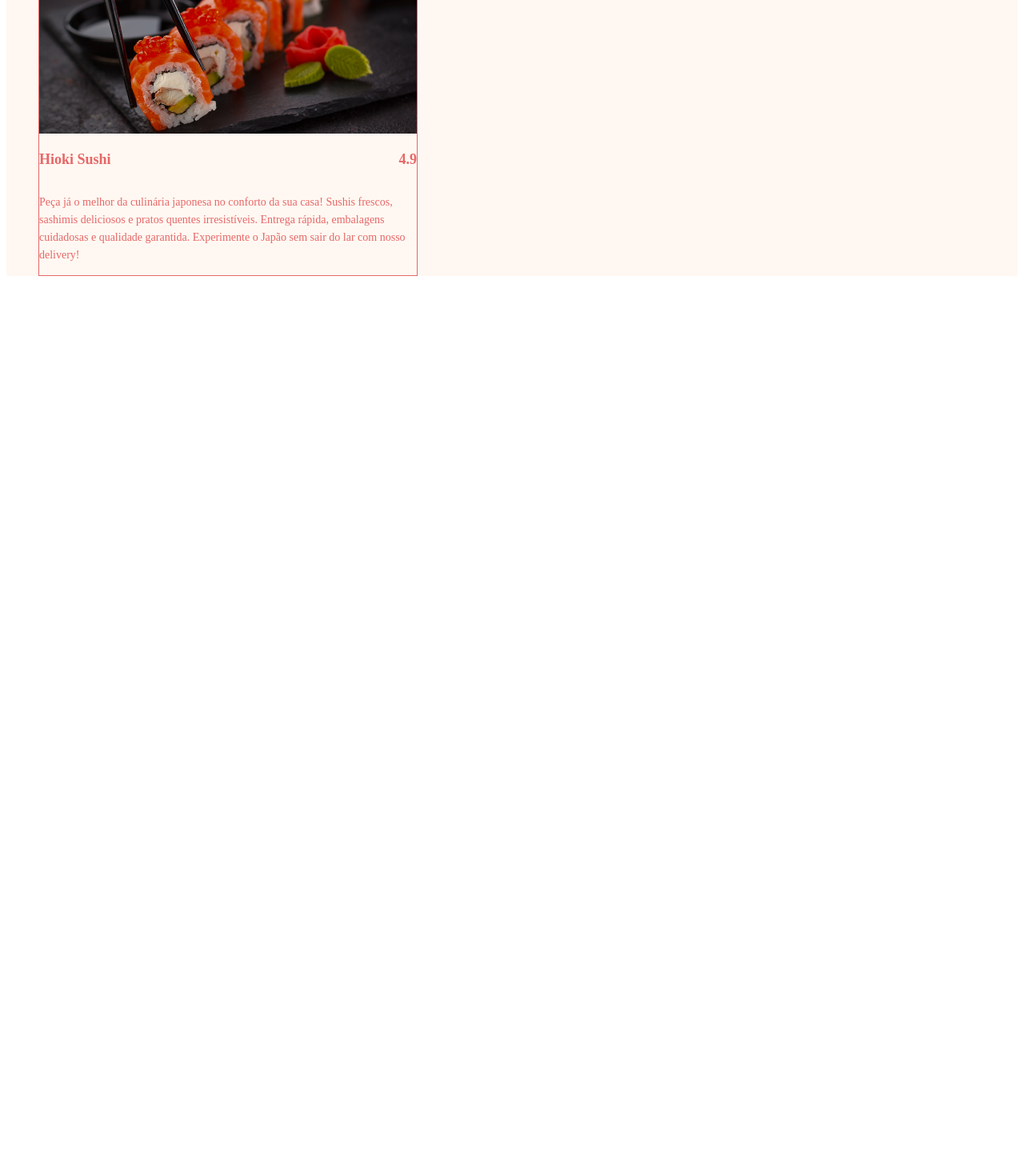
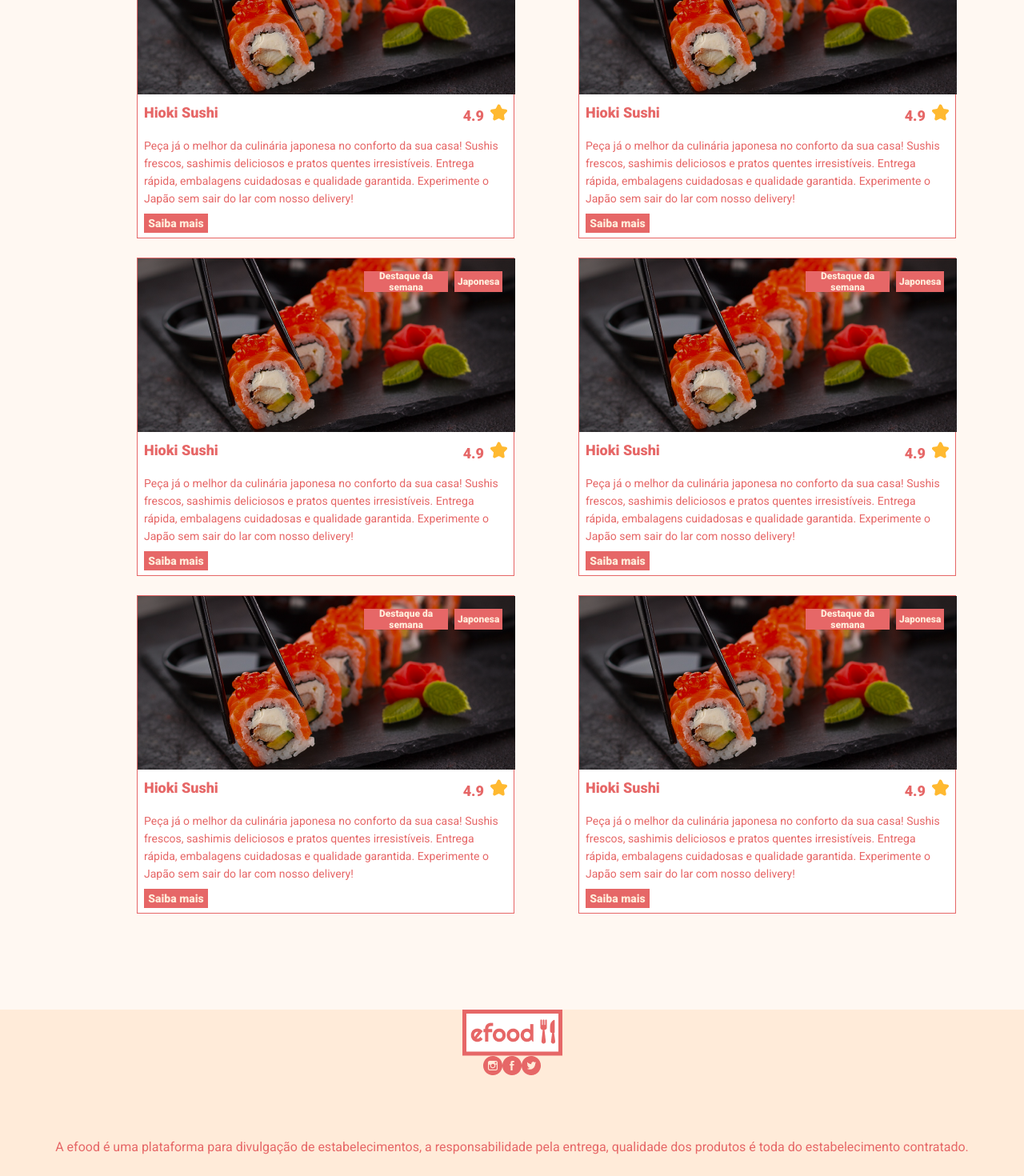
Before and after one commit to ThgFeldmann/Efood, a React (Create React App) app in the folder efood/: page / in a window 1280 px wide. Shown: the part 540-2010 px from the top of the page at 80% size. Before the commit the page ends 901 px from the top, so only its background shows below. Built offline with nearby package versions, Linux system fonts and the light colour scheme.

Commit message:
começando a criar o footer
- a lista de refeições n está centralizada corretamente

```diff
--- a/efood/src/App.tsx
+++ b/efood/src/App.tsx
@@ -1,5 +1,6 @@
-import Hero from './components/Home/Hero'
-import Listagem from './components/Home/Listagem'
+import Footer from './components/Footer'
+import Hero from './components/Hero'
+import Listagem from './components/Listagem'
 import { Body, EstiloGlobal } from './styles'
 
 function App() {
@@ -8,6 +9,7 @@ function App() {
       <EstiloGlobal />
       <Hero />
       <Listagem />
+      <Footer />
     </Body>
   )
 }
--- /dev/null
+++ b/efood/src/components/Footer/index.tsx
@@ -0,0 +1,23 @@
+import { FooterContainer, RedesContainer } from './styles'
+import logo from '../../assets/images/logo.png'
+import instagram from '../../assets/images/instagram.png'
+import facebook from '../../assets/images/facebook.png'
+import twitter from '../../assets/images/twitter.png'
+
+const Footer = () => (
+  <FooterContainer>
+    <img src={logo} alt="Logo da Efood" />
+    <RedesContainer>
+      <img src={instagram} alt="Logo do Instagram" />
+      <img src={facebook} alt="Logo do Facebook" />
+      <img src={twitter} alt="Logo do Twitter" />
+    </RedesContainer>
+    <p>
+      A efood é uma plataforma para divulgação de estabelecimentos, a
+      responsabilidade pela entrega, qualidade dos produtos é toda do
+      estabelecimento contratado.
+    </p>
+  </FooterContainer>
+)
+
+export default Footer
--- /dev/null
+++ b/efood/src/components/Footer/styles.ts
@@ -0,0 +1,29 @@
+import styled from 'styled-components'
+import { cores } from '../../styles'
+
+export const FooterContainer = styled.div`
+  background-color: ${cores.bege};
+  width: 100%;
+  height: 298px;
+  display: flex;
+  flex-direction: column;
+  -webkit-box-pack: justify;
+  -webkit-box-align: center;
+  align-items: center;
+
+  img: first-children {
+    margin-top: 40px;
+    margin-bottom: 32.5px;
+  }
+`
+
+export const RedesContainer = styled.div`
+  display: flex;
+  justify-content: space-between;
+
+  img {
+    margin-bottom: 80px;
+  }
+`
+
+export const Disclaimer = styled.p``
--- a/efood/src/components/Home/Hero/index.tsx
+++ b/efood/src/components/Hero/index.tsx
@@ -1,6 +1,6 @@
-import logo from '../../../assets/images/logo.png'
+import logo from '../../assets/images/logo.png'
 import { Container, Title } from './styles'
-import bannerImg from '../../../assets/images/Vector.png'
+import bannerImg from '../../assets/images/Vector.png'
 
 const Hero = () => (
   <Container style={{ backgroundImage: `url(${bannerImg})` }}>
--- a/efood/src/components/Home/Hero/styles.ts
+++ b/efood/src/components/Hero/styles.ts
@@ -1,5 +1,4 @@
 import styled from 'styled-components'
-import { cores } from '../../../styles'
 
 export const Container = styled.div`
   width: 100%;
@@ -8,7 +7,6 @@ export const Container = styled.div`
   display: flex;
   flex-direction: column;
   -webkit-box-pack: justify;
-  justify-content: space-between;
   -webkit-box-align: center;
   align-items: center;
   background-repeat: no-repeat;
@@ -17,7 +15,7 @@ export const Container = styled.div`
 
   img {
     margin-top: 40px;
-    height: 57.5;
+    height: 57.5px;
     width: 125px;
   }
 `
@@ -25,10 +23,10 @@ export const Container = styled.div`
 export const Title = styled.h4`
   max-width: 539px;
   width: 100%;
-  margin-bottom: 40px;
+  margin: 138px 0 40px;
   position: relative;
   font-size: 36px;
-  font-weight: bold;
+  font-weight: bolder;
+  line-height: 42px;
   text-align: center;
-  color: ${cores.rosa};
 `
--- a/efood/src/components/Home/Listagem/index.tsx
+++ /dev/null
@@ -1,28 +0,0 @@
-import { Card, Descricao, TitleContainer, Titulo } from './styles'
-import sushi from '../../../assets/images/sushi.png'
-import { Tag } from '../../../styles'
-import estrela from '../../../assets/images/estrela.png'
-
-const Listagem = () => (
-  <div>
-    <ul>
-      <Card>
-        <Tag>Destaque da semana</Tag>
-        <Tag>Japonesa</Tag>
-        <img src={sushi} alt="Hioki Sushi" />
-        <TitleContainer>
-          <Titulo>Hioki Sushi</Titulo>
-          <Titulo>4.9</Titulo>
-        </TitleContainer>
-        <Descricao>
-          Peça já o melhor da culinária japonesa no conforto da sua casa! Sushis
-          frescos, sashimis deliciosos e pratos quentes irresistíveis. Entrega
-          rápida, embalagens cuidadosas e qualidade garantida. Experimente o
-          Japão sem sair do lar com nosso delivery!
-        </Descricao>
-      </Card>
-    </ul>
-  </div>
-)
-
-export default Listagem
--- a/efood/src/components/Home/Listagem/styles.ts
+++ /dev/null
@@ -1,26 +0,0 @@
-import styled from 'styled-components'
-import { cores } from '../../../styles'
-
-export const Card = styled.li`
-  max-width: 472px;
-  width: 100%;
-  border: 1px solid ${cores.rosa};
-  color: ${cores.rosa};
-`
-
-export const TitleContainer = styled.div`
-  display: flex;
-  justify-content: space-between;
-`
-
-export const Titulo = styled.h3`
-  font-size: 18px;
-  font-weight: bold;
-  line-height: 21px;
-`
-
-export const Descricao = styled.p`
-  font-size: 14px;
-  font-weight: normal;
-  line-height: 22px;
-`
--- /dev/null
+++ b/efood/src/components/Listagem/index.tsx
@@ -0,0 +1,158 @@
+import {
+  Card,
+  Descricao,
+  TagContainer,
+  TitleContainer,
+  Titulo,
+  Lista,
+  CardButton,
+  TagDestaque,
+  TagCategoria
+} from './styles'
+import sushi from '../../assets/images/sushi.png'
+import estrela from '../../assets/images/estrela.png'
+
+const Listagem = () => (
+  <Lista>
+    <Card>
+      <TagContainer>
+        <TagDestaque>Destaque da semana</TagDestaque>
+        <TagCategoria>Japonesa</TagCategoria>
+      </TagContainer>
+      <img src={sushi} alt="Hioki Sushi" />
+      <TitleContainer>
+        <Titulo>Hioki Sushi</Titulo>
+        <Titulo>
+          4.9
+          <img src={estrela} alt="Estrela" />
+        </Titulo>
+      </TitleContainer>
+      <Descricao>
+        Peça já o melhor da culinária japonesa no conforto da sua casa! Sushis
+        frescos, sashimis deliciosos e pratos quentes irresistíveis. Entrega
+        rápida, embalagens cuidadosas e qualidade garantida. Experimente o Japão
+        sem sair do lar com nosso delivery!
+      </Descricao>
+      <CardButton>
+        <a href="#">Saiba mais</a>
+      </CardButton>
+    </Card>
+    <Card>
+      <TagContainer>
+        <TagDestaque>Destaque da semana</TagDestaque>
+        <TagCategoria>Japonesa</TagCategoria>
+      </TagContainer>
+      <img src={sushi} alt="Hioki Sushi" />
+      <TitleContainer>
+        <Titulo>Hioki Sushi</Titulo>
+        <Titulo>
+          4.9
+          <img src={estrela} alt="Estrela" />
+        </Titulo>
+      </TitleContainer>
+      <Descricao>
+        Peça já o melhor da culinária japonesa no conforto da sua casa! Sushis
+        frescos, sashimis deliciosos e pratos quentes irresistíveis. Entrega
+        rápida, embalagens cuidadosas e qualidade garantida. Experimente o Japão
+        sem sair do lar com nosso delivery!
+      </Descricao>
+      <CardButton>
+        <a href="#">Saiba mais</a>
+      </CardButton>
+    </Card>
+    <Card>
+      <TagContainer>
+        <TagDestaque>Destaque da semana</TagDestaque>
+        <TagCategoria>Japonesa</TagCategoria>
+      </TagContainer>
+      <img src={sushi} alt="Hioki Sushi" />
+      <TitleContainer>
+        <Titulo>Hioki Sushi</Titulo>
+        <Titulo>
+          4.9
+          <img src={estrela} alt="Estrela" />
+        </Titulo>
+      </TitleContainer>
+      <Descricao>
+        Peça já o melhor da culinária japonesa no conforto da sua casa! Sushis
+        frescos, sashimis deliciosos e pratos quentes irresistíveis. Entrega
+        rápida, embalagens cuidadosas e qualidade garantida. Experimente o Japão
+        sem sair do lar com nosso delivery!
+      </Descricao>
+      <CardButton>
+        <a href="#">Saiba mais</a>
+      </CardButton>
+    </Card>
+    <Card>
+      <TagContainer>
+        <TagDestaque>Destaque da semana</TagDestaque>
+        <TagCategoria>Japonesa</TagCategoria>
+      </TagContainer>
+      <img src={sushi} alt="Hioki Sushi" />
+      <TitleContainer>
+        <Titulo>Hioki Sushi</Titulo>
+        <Titulo>
+          4.9
+          <img src={estrela} alt="Estrela" />
+        </Titulo>
+      </TitleContainer>
+      <Descricao>
+        Peça já o melhor da culinária japonesa no conforto da sua casa! Sushis
+        frescos, sashimis deliciosos e pratos quentes irresistíveis. Entrega
+        rápida, embalagens cuidadosas e qualidade garantida. Experimente o Japão
+        sem sair do lar com nosso delivery!
+      </Descricao>
+      <CardButton>
+        <a href="#">Saiba mais</a>
+      </CardButton>
+    </Card>
+    <Card>
+      <TagContainer>
+        <TagDestaque>Destaque da semana</TagDestaque>
+        <TagCategoria>Japonesa</TagCategoria>
+      </TagContainer>
+      <img src={sushi} alt="Hioki Sushi" />
+      <TitleContainer>
+        <Titulo>Hioki Sushi</Titulo>
+        <Titulo>
+          4.9
+          <img src={estrela} alt="Estrela" />
+        </Titulo>
+      </TitleContainer>
+      <Descricao>
+        Peça já o melhor da culinária japonesa no conforto da sua casa! Sushis
+        frescos, sashimis deliciosos e pratos quentes irresistíveis. Entrega
+        rápida, embalagens cuidadosas e qualidade garantida. Experimente o Japão
+        sem sair do lar com nosso delivery!
+      </Descricao>
+      <CardButton>
+        <a href="#">Saiba mais</a>
+      </CardButton>
+    </Card>
+    <Card>
+      <TagContainer>
+        <TagDestaque>Destaque da semana</TagDestaque>
+        <TagCategoria>Japonesa</TagCategoria>
+      </TagContainer>
+      <img src={sushi} alt="Hioki Sushi" />
+      <TitleContainer>
+        <Titulo>Hioki Sushi</Titulo>
+        <Titulo>
+          4.9
+          <img src={estrela} alt="Estrela" />
+        </Titulo>
+      </TitleContainer>
+      <Descricao>
+        Peça já o melhor da culinária japonesa no conforto da sua casa! Sushis
+        frescos, sashimis deliciosos e pratos quentes irresistíveis. Entrega
+        rápida, embalagens cuidadosas e qualidade garantida. Experimente o Japão
+        sem sair do lar com nosso delivery!
+      </Descricao>
+      <CardButton>
+        <a href="#">Saiba mais</a>
+      </CardButton>
+    </Card>
+  </Lista>
+)
+
+export default Listagem
--- /dev/null
+++ b/efood/src/components/Listagem/styles.ts
@@ -0,0 +1,86 @@
+import styled from 'styled-components'
+import { cores, Tag } from '../../styles'
+
+export const Lista = styled.ul`
+  margin: 80px 171px 120px;
+  padding: 0;
+  display: grid;
+  grid-template-columns: 1fr 1fr;
+  column-gap: 80px;
+  row-gap: 24px;
+  align-items: center;
+`
+
+export const Card = styled.li`
+  max-width: 472px;
+  width: 100%;
+  max-height: 398px;
+  height: 100%;
+  border: 1px solid ${cores.rosa};
+  background-color: ${cores.branco};
+`
+
+export const TitleContainer = styled.div`
+  display: flex;
+  justify-content: space-between;
+  margin: 8px;
+  margin-bottom: 16px;
+  text-align: center;
+
+  img {
+    margin-left: 8px;
+  }
+`
+
+export const TagContainer = styled.div`
+  display: flex;
+  justify-content: flex-end;
+  position: absolute;
+  margin: 16px 16px 0 283px;
+
+  div {
+    width: 100%;
+    height: 26px;
+    font-size: 12px;
+    font-weight: bold;
+  }
+`
+
+export const TagDestaque = styled(Tag)`
+  margin-right: 8px;
+  max-width: 120px;
+  width: 100%;
+`
+
+export const TagCategoria = styled(Tag)`
+  max-width: 60px;
+`
+
+export const Titulo = styled.h3`
+  font-size: 18px;
+  font-weight: bold;
+  line-height: 21px;
+`
+
+export const Descricao = styled.p`
+  font-size: 14px;
+  font-weight: normal;
+  line-height: 22px;
+  margin: 8px;
+  margin-top: 0;
+`
+
+export const CardButton = styled(Tag)`
+  max-width: 80px;
+  width: 100%;
+  height: 24px;
+  margin: 8px;
+  margin-right: auto;
+
+  a {
+    color: ${cores.bege};
+    font-size: 14px;
+    font-weight: bold;
+    line-height: 16px;
+  }
+`
--- a/efood/src/styles/index.ts
+++ b/efood/src/styles/index.ts
@@ -3,16 +3,20 @@ import styled, { createGlobalStyle } from 'styled-components'
 export const cores = {
   rosa: '#E66767',
   bege: '#FFEBD9',
-  begeClaro: '#FFF8F2'
+  begeClaro: '#FFF8F2',
+  branco: '#FFF'
 }
 
 export const EstiloGlobal = createGlobalStyle`
+  * {
     margin: 0;
     padding: 0;
     box-sizing: border-box;
     font-family: Roboto, sans-serif;
     list-style: none;
+    text-decoration: none;
     color: ${cores.rosa};
+  }
 `
 
 export const Body = styled.div`
@@ -28,5 +32,8 @@ export const Tag = styled.div`
   font-size: 12px;
   font-weight: bold;
   line-height: 14px;
+  display: flex;
   text-align: center;
+  justify-content: center;
+  align-items: center;
 `
```
Lines whose indentation alone changed are shown as unchanged.
